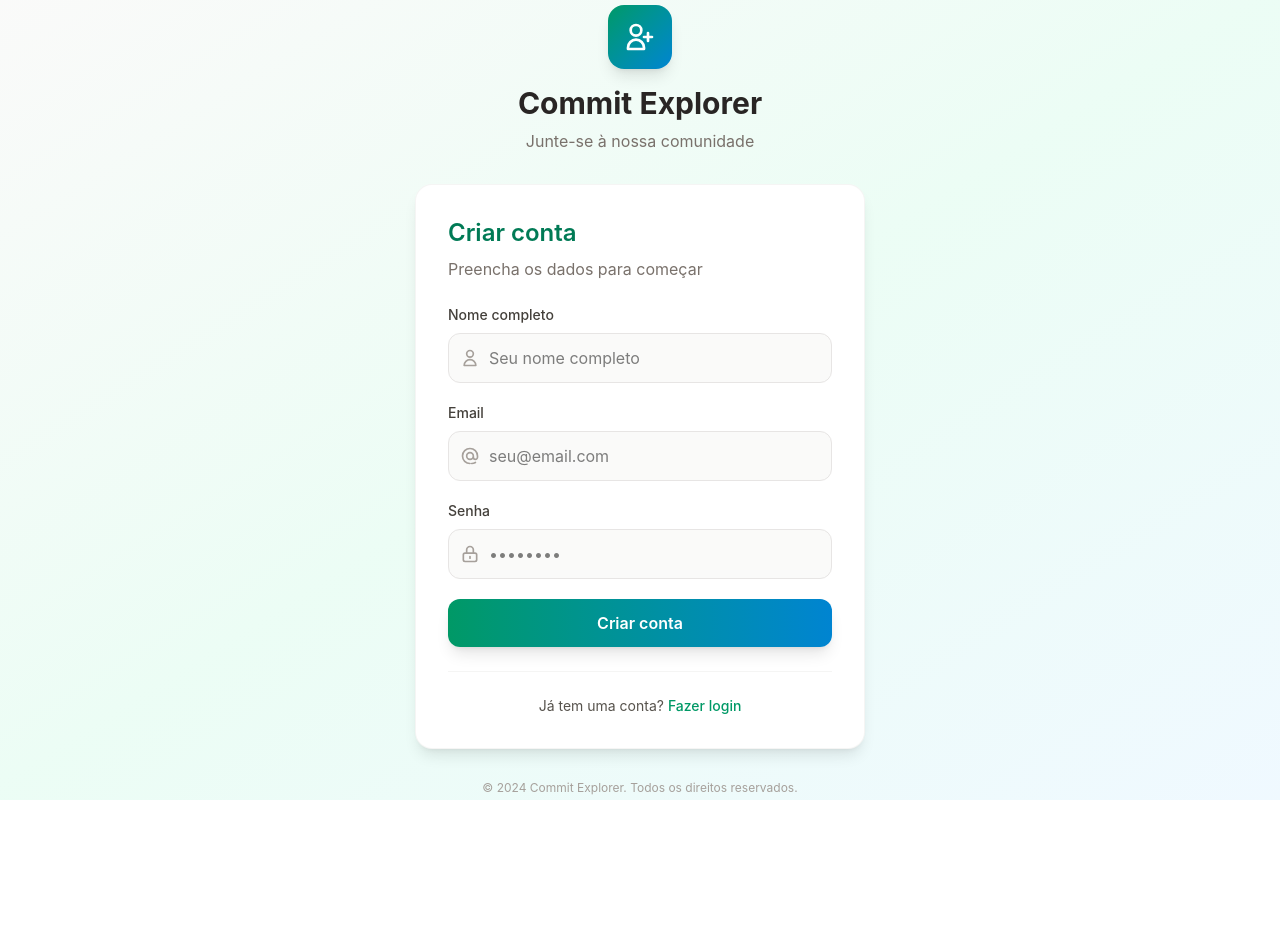
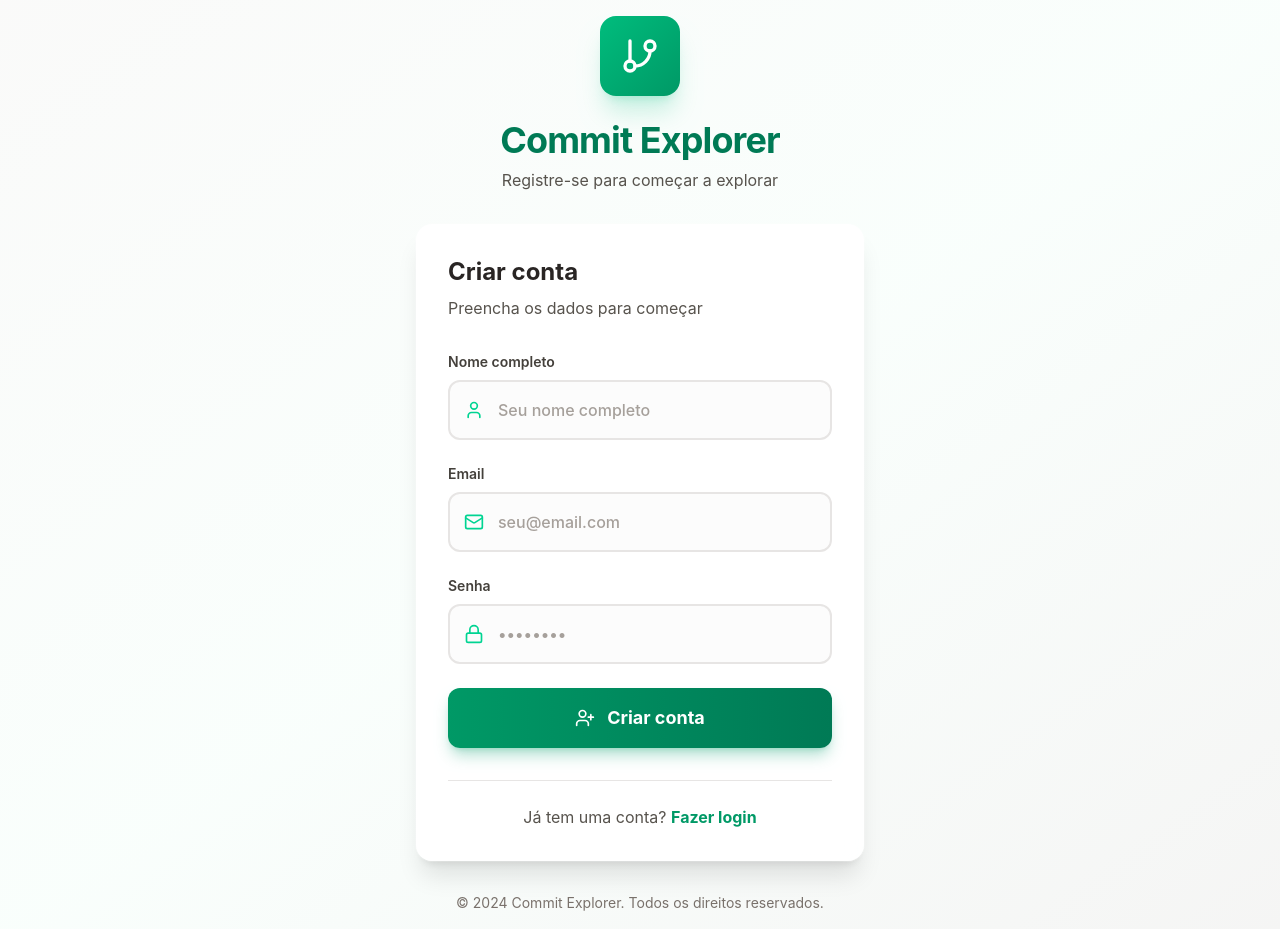
Before and after one commit to mateusback/commit-explorer-f, a React (Vite) app: page /register in a window 1280 px wide. Before the commit the page ends 800 px from the top, so only its background shows below. Built offline with nearby package versions, Linux system fonts and the light colour scheme; no server answers.

Commit message:
feat: enhance LoginView and RegisterView with improved UI elements and icons

```diff
--- a/src/views/RegisterView.jsx
+++ b/src/views/RegisterView.jsx
@@ -1,5 +1,6 @@
 import React, { useState } from 'react';
 import { Link, useNavigate } from 'react-router-dom';
+import { GitBranch, User, Mail, Lock, UserPlus } from 'lucide-react';
 import { useAuth } from '../components/auth/AuthContext';
 import { NotificationService } from '../services/NotificationService';
 
@@ -29,81 +30,73 @@ export default function RegisterView() {
     };
 
     return (
-        <div className="min-h-screen flex items-center justify-center bg-gradient-to-br from-stone-50 via-emerald-50 to-sky-50">
+        <div className="min-h-screen flex items-center justify-center bg-gradient-to-br from-stone-50 via-emerald-50/30 to-stone-100 p-4">
             <div className="w-full max-w-md">
                 {/* Logo/Brand Section */}
                 <div className="text-center mb-8">
-                    <div className="inline-flex items-center justify-center w-16 h-16 bg-gradient-to-br from-emerald-600 to-sky-600 rounded-2xl mb-4 shadow-lg">
-                        <svg className="w-8 h-8 text-white" fill="none" stroke="currentColor" viewBox="0 0 24 24">
-                            <path strokeLinecap="round" strokeLinejoin="round" strokeWidth={2} d="M18 9v3m0 0v3m0-3h3m-3 0h-3m-2-5a4 4 0 11-8 0 4 4 0 018 0zM3 20a6 6 0 0112 0v1H3v-1z" />
-                        </svg>
+                    <div className="inline-flex items-center justify-center w-20 h-20 bg-gradient-to-br from-emerald-500 to-emerald-600 rounded-2xl mb-6 shadow-xl shadow-emerald-500/20 hover:shadow-2xl hover:shadow-emerald-500/30 transition-all duration-300">
+                        <GitBranch className="text-white w-10 h-10" />
                     </div>
-                    <h1 className="text-3xl font-bold text-stone-800 mb-2">Commit Explorer</h1>
-                    <p className="text-stone-500">Junte-se à nossa comunidade</p>
+                    <h1 className="text-4xl font-bold text-emerald-700 mb-2 tracking-tight">Commit Explorer</h1>
+                    <p className="text-stone-600 text-base">Registre-se para começar a explorar</p>
                 </div>
 
                 {/* Register Card */}
-                <div className="bg-white rounded-2xl shadow-lg ring-1 ring-stone-100 p-8">
-                    <div className="mb-6">
-                        <h2 className="text-2xl font-semibold text-emerald-700 mb-2">Criar conta</h2>
-                        <p className="text-stone-500">Preencha os dados para começar</p>
+                <div className="bg-white/90 backdrop-blur-sm rounded-2xl shadow-xl ring-1 ring-white/20 p-8 hover:shadow-2xl transition-all duration-300">
+                    <div className="mb-8">
+                        <h2 className="text-2xl font-bold text-stone-800 mb-2">Criar conta</h2>
+                        <p className="text-stone-600">Preencha os dados para começar</p>
                     </div>
 
-                    <form onSubmit={handleSubmit} className="space-y-5">
-                        <div>
-                            <label className="block text-sm font-medium text-stone-700 mb-2">Nome completo</label>
-                            <div className="relative">
-                                <div className="absolute inset-y-0 left-0 pl-3 flex items-center pointer-events-none">
-                                    <svg className="h-5 w-5 text-stone-400" fill="none" stroke="currentColor" viewBox="0 0 24 24">
-                                        <path strokeLinecap="round" strokeLinejoin="round" strokeWidth={2} d="M16 7a4 4 0 11-8 0 4 4 0 018 0zM12 14a7 7 0 00-7 7h14a7 7 0 00-7-7z" />
-                                    </svg>
+                    <form onSubmit={handleSubmit} className="space-y-6">
+                        <div className="space-y-2">
+                            <label className="block text-sm font-semibold text-stone-700">Nome completo</label>
+                            <div className="relative group">
+                                <div className="absolute inset-y-0 left-0 pl-4 flex items-center pointer-events-none">
+                                    <User className="h-5 w-5 text-emerald-400 group-focus-within:text-emerald-500 transition-colors" />
                                 </div>
                                 <input
                                     type="text"
                                     name="name"
                                     value={form.name}
                                     onChange={handleChange}
-                                    className="w-full pl-10 pr-4 py-3 border border-stone-200 rounded-xl focus:outline-none focus:ring-2 focus:ring-emerald-500 focus:border-transparent transition-all duration-200 bg-stone-50 focus:bg-white"
+                                    className="w-full pl-12 pr-4 py-4 border-2 border-stone-200 rounded-xl focus:outline-none focus:ring-4 focus:ring-emerald-500/20 focus:border-emerald-500 transition-all duration-200 bg-stone-50/50 focus:bg-white placeholder:text-stone-400 text-stone-800 font-medium hover:border-stone-300"
                                     placeholder="Seu nome completo"
                                     required
                                 />
                             </div>
                         </div>
 
-                        <div>
-                            <label className="block text-sm font-medium text-stone-700 mb-2">Email</label>
-                            <div className="relative">
-                                <div className="absolute inset-y-0 left-0 pl-3 flex items-center pointer-events-none">
-                                    <svg className="h-5 w-5 text-stone-400" fill="none" stroke="currentColor" viewBox="0 0 24 24">
-                                        <path strokeLinecap="round" strokeLinejoin="round" strokeWidth={2} d="M16 12a4 4 0 10-8 0 4 4 0 008 0zm0 0v1.5a2.5 2.5 0 005 0V12a9 9 0 10-9 9m6.5-1.206a8.959 8.959 0 01-4.5 1.207" />
-                                    </svg>
+                        <div className="space-y-2">
+                            <label className="block text-sm font-semibold text-stone-700">Email</label>
+                            <div className="relative group">
+                                <div className="absolute inset-y-0 left-0 pl-4 flex items-center pointer-events-none">
+                                    <Mail className="h-5 w-5 text-emerald-400 group-focus-within:text-emerald-500 transition-colors" />
                                 </div>
                                 <input
                                     type="email"
                                     name="email"
                                     value={form.email}
                                     onChange={handleChange}
-                                    className="w-full pl-10 pr-4 py-3 border border-stone-200 rounded-xl focus:outline-none focus:ring-2 focus:ring-emerald-500 focus:border-transparent transition-all duration-200 bg-stone-50 focus:bg-white"
+                                    className="w-full pl-12 pr-4 py-4 border-2 border-stone-200 rounded-xl focus:outline-none focus:ring-4 focus:ring-emerald-500/20 focus:border-emerald-500 transition-all duration-200 bg-stone-50/50 focus:bg-white placeholder:text-stone-400 text-stone-800 font-medium hover:border-stone-300"
                                     placeholder="seu@email.com"
                                     required
                                 />
                             </div>
                         </div>
 
-                        <div>
-                            <label className="block text-sm font-medium text-stone-700 mb-2">Senha</label>
-                            <div className="relative">
-                                <div className="absolute inset-y-0 left-0 pl-3 flex items-center pointer-events-none">
-                                    <svg className="h-5 w-5 text-stone-400" fill="none" stroke="currentColor" viewBox="0 0 24 24">
-                                        <path strokeLinecap="round" strokeLinejoin="round" strokeWidth={2} d="M12 15v2m-6 4h12a2 2 0 002-2v-6a2 2 0 00-2-2H6a2 2 0 00-2 2v6a2 2 0 002 2zm10-10V7a4 4 0 00-8 0v4h8z" />
-                                    </svg>
+                        <div className="space-y-2">
+                            <label className="block text-sm font-semibold text-stone-700">Senha</label>
+                            <div className="relative group">
+                                <div className="absolute inset-y-0 left-0 pl-4 flex items-center pointer-events-none">
+                                    <Lock className="h-5 w-5 text-emerald-400 group-focus-within:text-emerald-500 transition-colors" />
                                 </div>
                                 <input
                                     type="password"
                                     name="password"
                                     value={form.password}
                                     onChange={handleChange}
-                                    className="w-full pl-10 pr-4 py-3 border border-stone-200 rounded-xl focus:outline-none focus:ring-2 focus:ring-emerald-500 focus:border-transparent transition-all duration-200 bg-stone-50 focus:bg-white"
+                                    className="w-full pl-12 pr-4 py-4 border-2 border-stone-200 rounded-xl focus:outline-none focus:ring-4 focus:ring-emerald-500/20 focus:border-emerald-500 transition-all duration-200 bg-stone-50/50 focus:bg-white placeholder:text-stone-400 text-stone-800 font-medium hover:border-stone-300"
                                     placeholder="••••••••"
                                     required
                                 />
@@ -113,28 +106,23 @@ export default function RegisterView() {
                         <button
                             type="submit"
                             disabled={loading}
-                            className="w-full bg-gradient-to-r from-emerald-600 to-sky-600 text-white font-semibold py-3 px-4 rounded-xl hover:from-emerald-700 hover:to-sky-700 disabled:opacity-60 disabled:cursor-not-allowed transition-all duration-200 transform hover:scale-[1.02] shadow-lg hover:shadow-xl"
+                            className="w-full bg-gradient-to-r from-emerald-600 to-emerald-700 hover:from-emerald-700 hover:to-emerald-800 disabled:opacity-60 disabled:cursor-not-allowed text-white font-bold py-4 px-6 rounded-xl transition-all duration-200 flex items-center justify-center gap-3 shadow-lg shadow-emerald-600/30 hover:shadow-xl hover:shadow-emerald-600/40 hover:-translate-y-0.5 active:translate-y-0"
                         >
                             {loading ? (
-                                <div className="flex items-center justify-center">
-                                    <svg className="animate-spin -ml-1 mr-3 h-5 w-5 text-white" xmlns="http://www.w3.org/2000/svg" fill="none" viewBox="0 0 24 24">
-                                        <circle className="opacity-25" cx="12" cy="12" r="10" stroke="currentColor" strokeWidth="4"></circle>
-                                        <path className="opacity-75" fill="currentColor" d="M4 12a8 8 0 018-8V0C5.373 0 0 5.373 0 12h4zm2 5.291A7.962 7.962 0 014 12H0c0 3.042 1.135 5.824 3 7.938l3-2.647z"></path>
-                                    </svg>
-                                    Criando conta...
-                                </div>
+                                <span className="loading loading-spinner loading-md"></span>
                             ) : (
-                                'Criar conta'
+                                <UserPlus className="w-5 h-5" />
                             )}
+                            <span className="text-lg">{loading ? "Criando conta..." : "Criar conta"}</span>
                         </button>
                     </form>
 
-                    <div className="mt-6 pt-6 border-t border-stone-100">
-                        <p className="text-sm text-center text-stone-600">
+                    <div className="mt-8 pt-6 border-t border-stone-200">
+                        <p className="text-center text-stone-600">
                             Já tem uma conta?{' '}
                             <Link
                                 to="/login"
-                                className="font-medium text-emerald-600 hover:text-emerald-700 underline-offset-2 hover:underline transition-colors duration-200"
+                                className="font-bold text-emerald-600 hover:text-emerald-700 transition-colors duration-200 hover:underline underline-offset-4"
                             >
                                 Fazer login
                             </Link>
@@ -144,7 +132,7 @@ export default function RegisterView() {
 
                 {/* Footer */}
                 <div className="text-center mt-8">
-                    <p className="text-xs text-stone-400">
+                    <p className="text-sm text-stone-500">
                         © 2024 Commit Explorer. Todos os direitos reservados.
                     </p>
                 </div>
```
Also changed, not shown: src/views/LoginView.jsx (+31 -41 lines).
